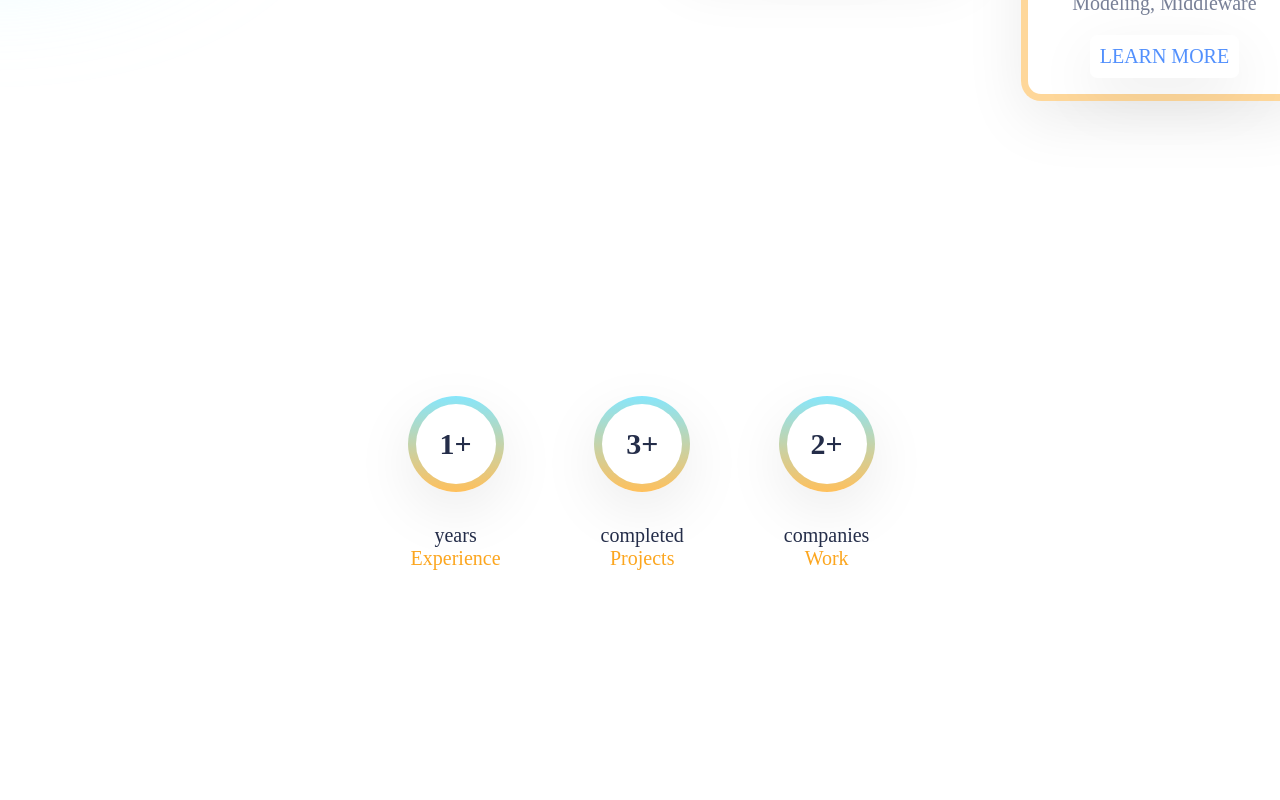
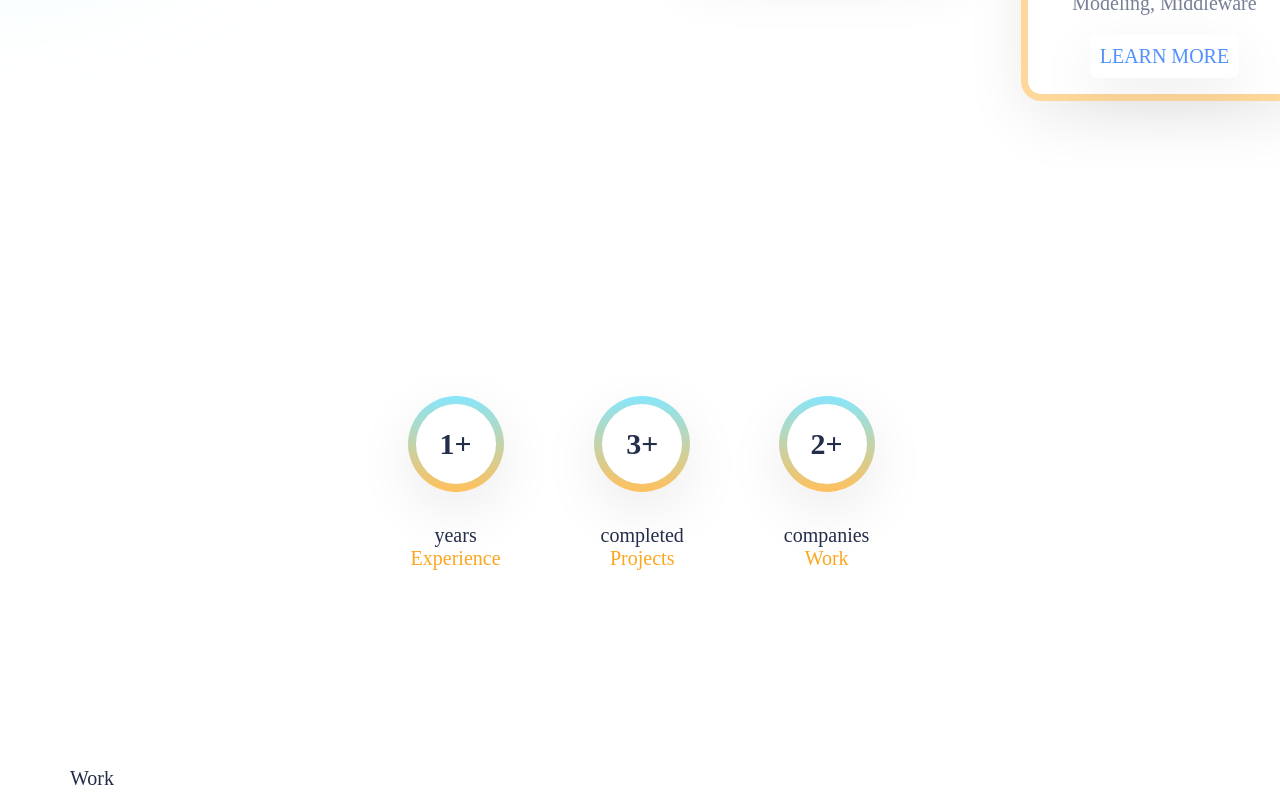
Before and after one commit to iamhuraira/portfolio, a React (Create React App) app: page / in a window 1280 px wide. Shown: the part 1619-2419 px from the top of the page. Before the commit the page ends 2396 px from the top, so only its background shows below. Built offline with nearby package versions, Linux system fonts and the light colour scheme; a web font is replaced by a local one.

Commit message:
Create Work Component

```diff
--- a/src/App.js
+++ b/src/App.js
@@ -4,6 +4,7 @@
 import Intro from './components/intro/Intro';
 import Services from './components/Services/Services';
 import Experience from './components/Experience/Experience';
+import Work from './components/Work/Work';
 
 function App() {
     return (
@@ -12,7 +13,8 @@
             <Navbar/>
             <Intro />
             <Services />
-            <Experience/>
+            <Experience />
+            <Work/>
         </div>
     );
 }
--- /dev/null
+++ b/src/components/Work/Work.jsx
@@ -0,0 +1,9 @@
+import React from 'react'
+
+const Work = () => {
+  return (
+    <div>Work</div>
+  )
+}
+
+export default Work
```
Also changed, not shown: src/components/Work/Work.css (added).
